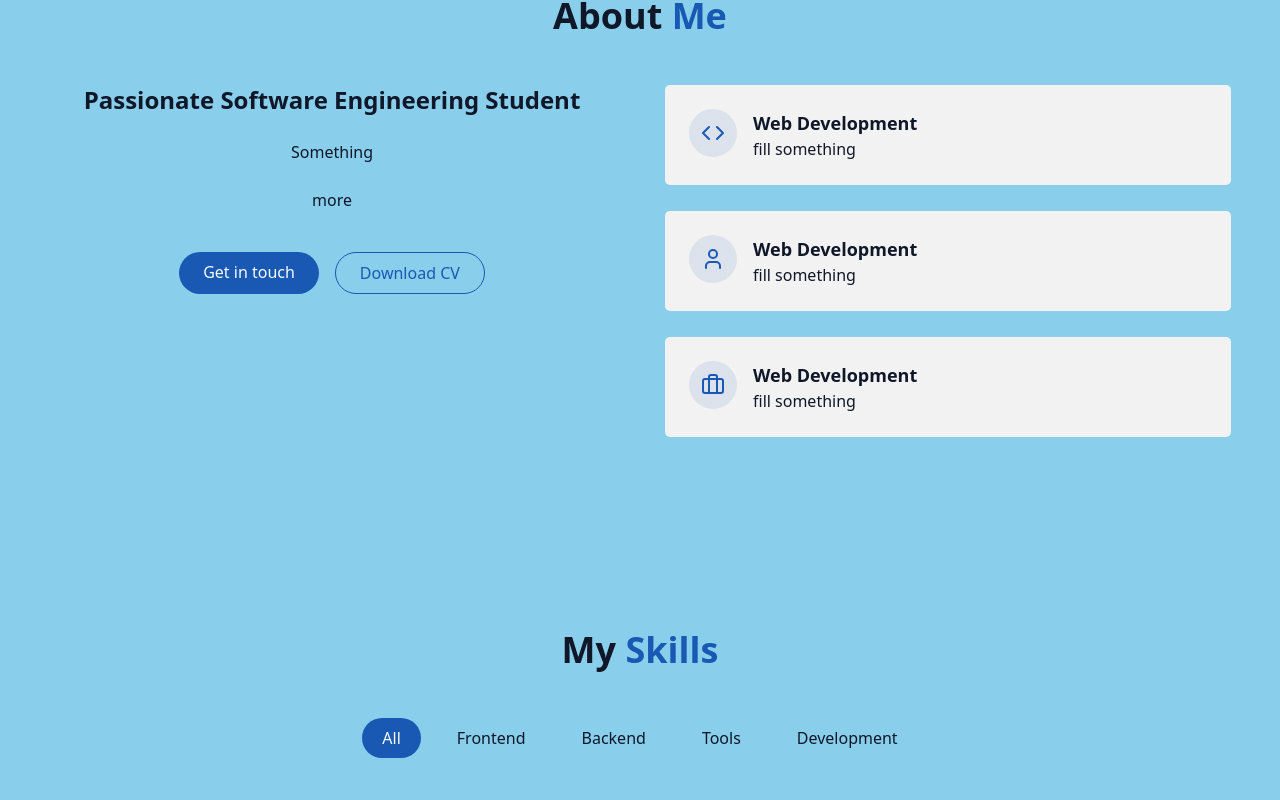
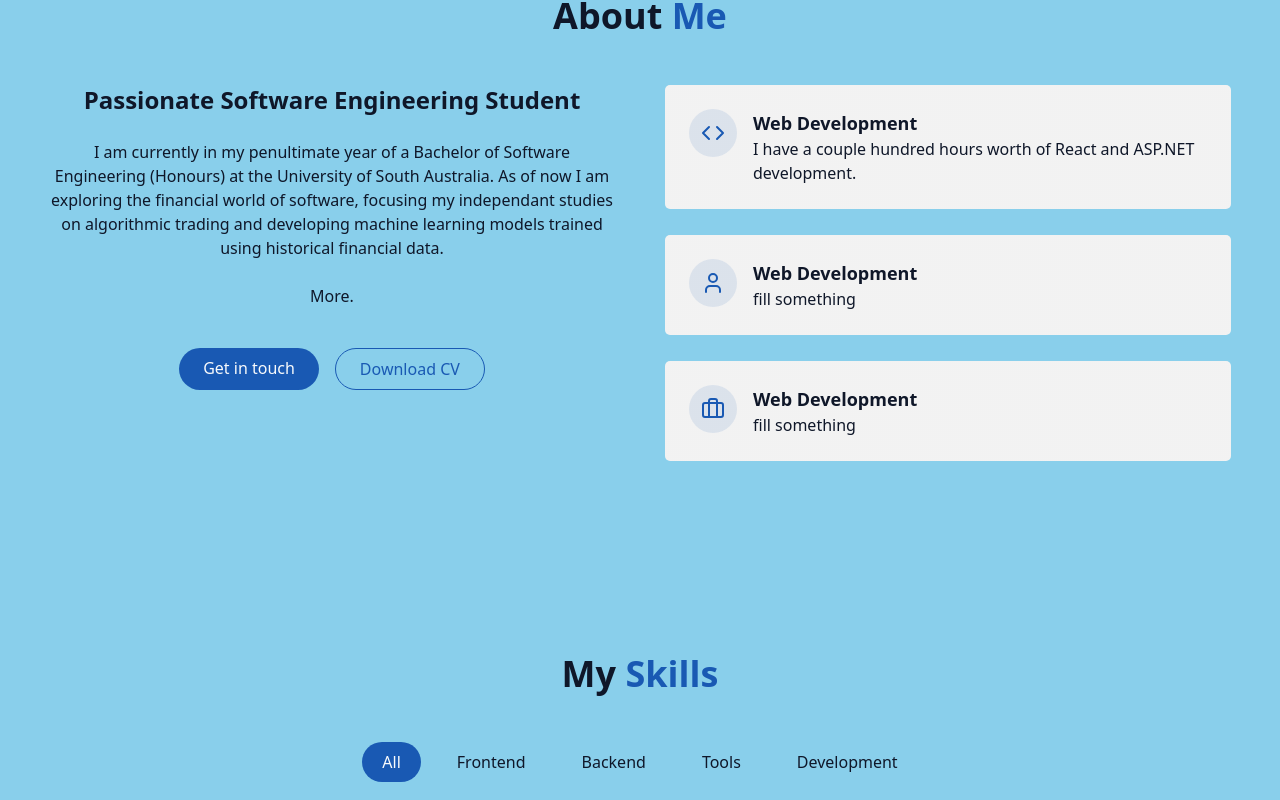
Before and after one commit to Gus-McB/PortfolioApp, a React (Vite) app: page / in a window 1280 px wide. Shown: the part 900-1700 px from the top of the page. Built offline with nearby package versions, Linux system fonts and the light colour scheme.

Commit message:
added more about me need to finalise.

```diff
--- a/src/components/AboutSection.jsx
+++ b/src/components/AboutSection.jsx
@@ -14,12 +14,15 @@ export const AboutSection = () => {
                         <h3 className="text-2xl font-semibold">Passionate Software Engineering Student</h3>
 
                         <p className="text-muted-foreground">
-                            Something
+                            I am currently in my penultimate year of a Bachelor of Software Engineering (Honours) at the University of South Australia.
+                            As of now I am exploring the financial world of software, focusing my independant studies on algorithmic trading and developing
+                            machine learning models trained using historical financial data.
                         </p>
 
                         <p className="text-muted-foreground">
-                            more
+                            More.
                         </p>
+
                         <div className="flex flex-col sm:flex-row gap-4 pt-4 justify-center">
                         <a href="#contact" className="cosmic-button">
                             {" "}
@@ -38,8 +41,8 @@ export const AboutSection = () => {
                                 </div>
                                 <div className="text-left">
                                     <h4 className="font-semibold text-lg"> Web Development</h4>
-                                    <p className="text-muted-foreground">
-                                        fill something
+                                    <p className="text-muted-foreground"> {/* finish */}
+                                        I have a couple hundred hours worth of React and ASP.NET development.
                                     </p>
                                 </div>
                             </div>
--- a/src/components/ContactSection.jsx
+++ b/src/components/ContactSection.jsx
@@ -100,7 +100,7 @@ export const ContactSection = () => {
                             name="name"
                             required
                             className="text-black w-full px-4 py-3 rounded-md border border-input bg-primary-foreground focus:outline-hidden foucs:ring-2 focus:ring-primary"
-                            placeholder="Angus McBride..." />
+                            placeholder="Jonathan..." />
                         </div>
                         <div>
                             <label htmlFor="email" className="block text-sm font-medium mb-2" > Your Email</label>
--- a/src/components/PlaneBackground.jsx
+++ b/src/components/PlaneBackground.jsx
@@ -34,7 +34,6 @@ export const PlaneBackground = () => {
       window.removeEventListener("resize", handleResize);
       observer.disconnect();
     };
-    // eslint-disable-next-line
   }, []);
 
   const generatePlanes = () => {
```
